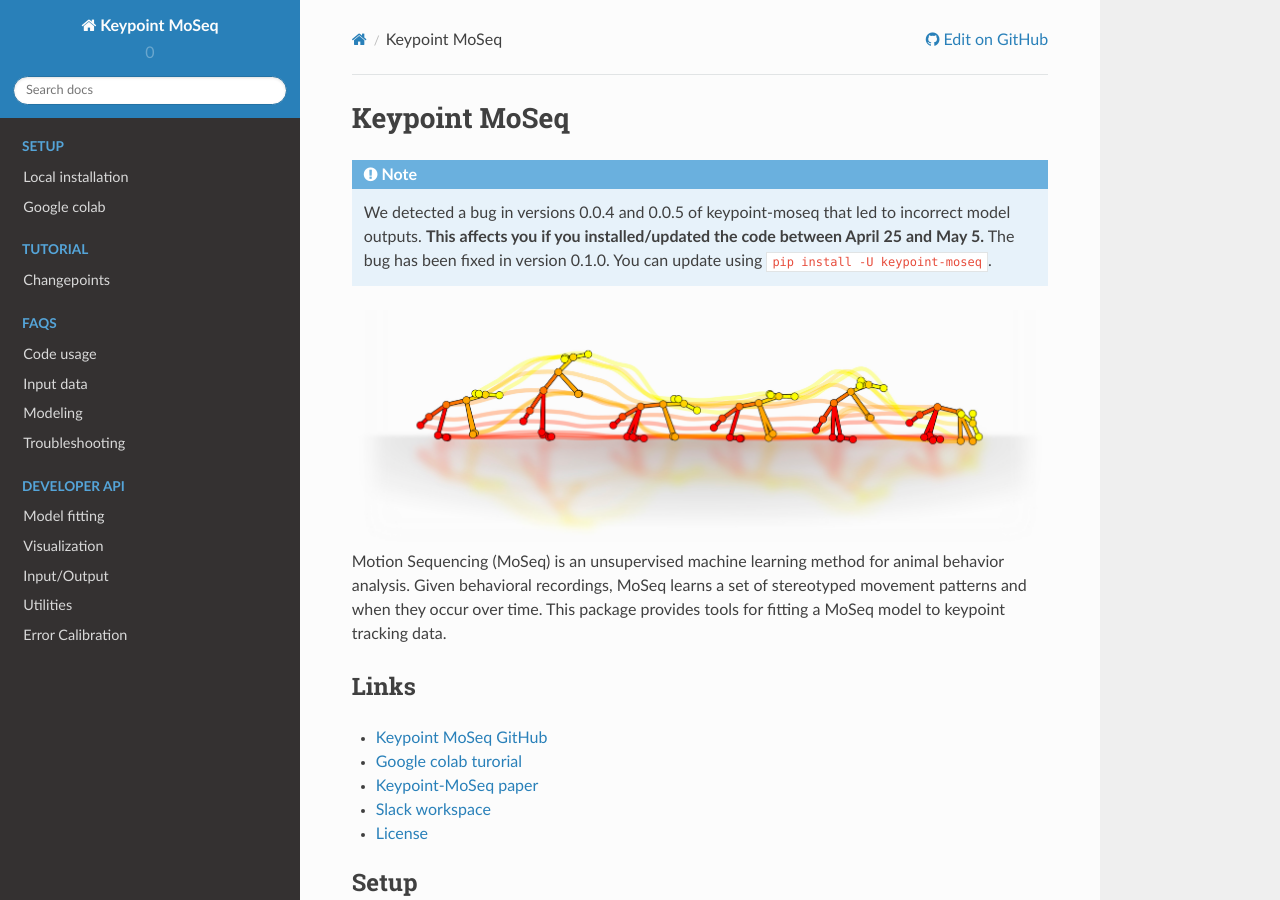
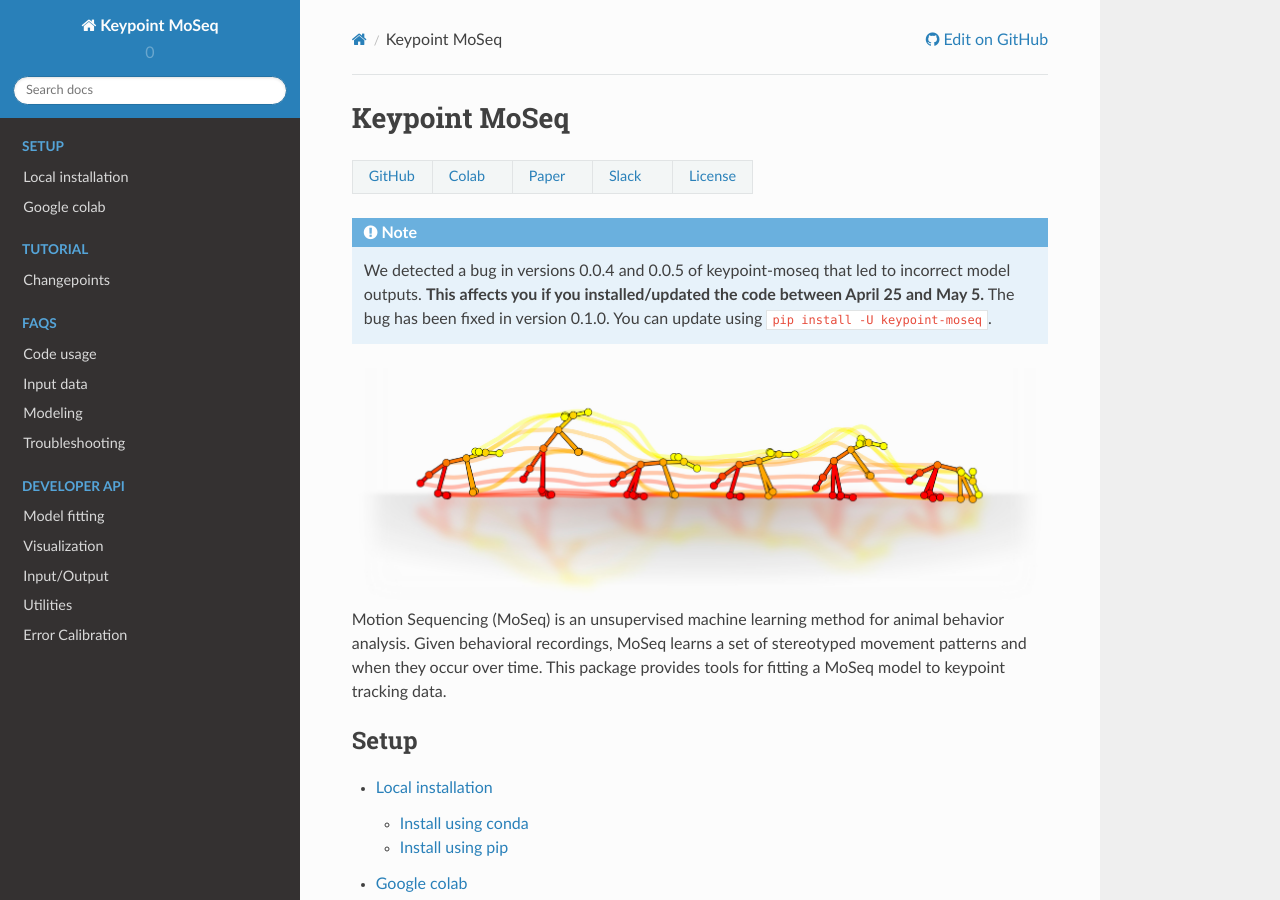
Before and after one commit to dattalab/keypoint-moseq, a Sphinx documentation site: the page built from docs/source/index.rst, in a window 1280 px wide and 900 px high. Built offline with Sphinx 7.4.7 and the Read the Docs theme 2.0.0, drawn with Linux system fonts in a browser that asks for light colours; pages that are not in the unit, such as notebooks, are missing from menus.

Commit message:
reformatted links

```diff
--- a/docs/source/index.rst
+++ b/docs/source/index.rst
@@ -1,5 +1,17 @@
 Keypoint MoSeq
 ==============
+
+
+.. list-table::
+   :widths: 30 30 30 30 30
+   :header-rows: 0
+
+   * - `GitHub <https://github.com/dattalab/keypoint-moseq/>`_
+     - `Colab <https://colab.research.google.com/github/dattalab/keypoint-moseq/blob/main/docs/keypoint_moseq_colab.ipynb>`_
+     - `Paper <https://www.biorxiv.org/content/10.1101/2023.03.16.532307v2>`_
+     - `Slack <https://join.slack.com/t/moseqworkspace/shared_invite/zt-151x0shoi-z4J0_g_5rwJDlO1IfCU34A>`_
+     - `License <https://github.com/dattalab/keypoint-moseq/blob/main/LICENSE.md>`_
+
 
 .. note::
     We detected a bug in versions 0.0.4 and 0.0.5 of keypoint-moseq that led to incorrect model outputs. **This affects you if you installed/updated the code between April 25 and May 5.** The bug has been fixed in version 0.1.0. You can update using ``pip install -U keypoint-moseq``.
@@ -7,20 +19,9 @@
 .. image:: _static/logo.jpg
    :align: center
 
+
 Motion Sequencing (MoSeq) is an unsupervised machine learning method for animal behavior analysis. Given behavioral recordings, MoSeq learns a set of stereotyped movement patterns and when they occur over time. This package provides tools for fitting a MoSeq model to keypoint tracking data.
 
-Links
------
-
-- `Keypoint MoSeq GitHub <https://github.com/dattalab/keypoint-moseq/>`_
-
-- `Google colab turorial <https://colab.research.google.com/github/dattalab/keypoint-moseq/blob/main/docs/keypoint_moseq_colab.ipynb>`_
-
-- `Keypoint-MoSeq paper <https://www.biorxiv.org/content/10.1101/2023.03.16.532307v2>`_
-
-- `Slack workspace <https://join.slack.com/t/moseqworkspace/shared_invite/zt-151x0shoi-z4J0_g_5rwJDlO1IfCU34A>`_
-
-- `License <https://github.com/dattalab/keypoint-moseq/blob/main/LICENSE.md>`_
 
 .. toctree::
    :caption: Setup
```
